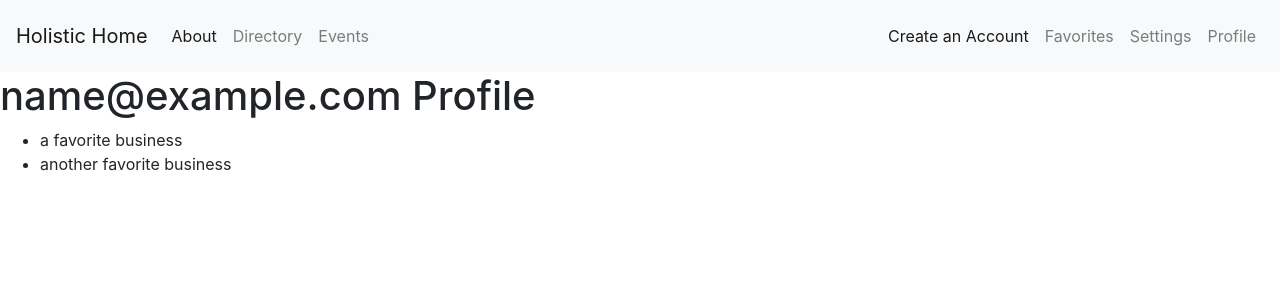
After one commit to beccasteinke/HB-Project, a Flask app: page /profile in a window 1280 px wide. The commit adds this page. Shown: the top 300 px of the page. Run offline with Flask 2, Linux system fonts and the light colour scheme; the visitor is signed in with stand-in values (Sample User, id 1); data comes from the database, SQL or seed files in the repository; some libraries are stand-ins or nearby versions.

Commit message:
all of a single day's work

```diff
--- a/crud.py
+++ b/crud.py
@@ -1,6 +1,6 @@
 """CRUD operations"""
 
-from model import db, User, Business, Service, Event, connect_to_db
+from model import db, User, Business, Service, Event, UserBus, connect_to_db
 
 def create_user(fname, lname, email, password, tel):
     """Create and return a new user"""
@@ -20,6 +20,11 @@ def get_user_by_email(email):
     """Return a user by email"""
 
     return User.query.filter(User.email == email).first()
+
+def get_user_by_id(user_id):
+    """Return a user by user_id"""
+
+    return User.query.filter(User.user_id == user_id).first()
 
 def check_user_login_info(email, password):
     """check if the users email and password match in the database"""
@@ -86,6 +91,43 @@ def get_events():
 
     return Event.query.all()
 
+def create_userbus(user, business):
+    """add a user's favorite business to their profile"""
+
+    userbus = UserBus(user=user, business=business)
+
+    db.session.add(userbus)
+    db.session.commit()
+
+    return userbus
+
+# def add_fav_bus(user_id, bus_id):
+
+    # in server user_id = session.get("user_id")
+    # bus_id linked to bus page?
+    # fave_bus = UserBus()
+
+def get_bus_by_user_id(user_id):
+    """find bus_name from bus_id's connected to user accounts"""
+
+    bus_ids = db.session.query(UserBus.bus_id).filter_by(user_id=user_id)
+
+    faves_list = []
+    for bus in bus_ids:
+        faves_list.append(db.session.query(Business.bus_name).filter_by(bus_id=bus.bus_id).all())
+
+    remove_content = ["[", "(", "]", ")", "',", "'"]
+    faves_str = repr(faves_list)
+
+    for content in remove_content:
+        faves_str = faves_str.replace(content, '')
+    joined_faves = faves_str.split(",")
+
+    return joined_faves
+
+# [[('Norton Fitness',)], [('Wise Nutrition',)], [('Ronald Reiki',)]]
+
+
 # def create_user_bus(user, business):
     # userbus = UserBus(user=user, business=business)
 
--- a/server.py
+++ b/server.py
@@ -31,7 +31,9 @@ def add_user():
 @app.route('/directory')
 def all_businesses():
     """View all businesses"""
-
+    user_id = session.get("user_id")
+    flash(user_id)
+    # bus_id = need to get bus
     all_bus = crud.get_businesses()
 
     return render_template('all_businesses.html', all_bus=all_bus)
@@ -61,14 +63,6 @@ def login_user():
     else:
         flash('Login info is incorrect, try again.')
         return redirect('/signin')
-        # return render_template('register-form.html')
-        # fname = request.form['fname']
-        # lname = request.form['lname']
-        # email = request.form['email']
-        # password = request.form['password']
-        # tel = request.form['tel']
-        # crud.create_user(email, password, fname, lname, tel)
-        # flash('Account created! Please log in')
 
 
 @app.route('/user-registration', methods=['POST'])
@@ -88,11 +82,11 @@ def register_user():
         flash('This email already exists. Log in or try again.')
         return redirect('/user-registration')
     else:
-        user = crud.create_user(email, password, fname, lname, tel)
+        user = crud.create_user(fname, lname, email, password, tel)
 
         # add the user to the session:
-        session["user_id"] = user.user_id
-        flash('Account created sucessfully!')
+        # session["user_id"] = user.user_id
+        flash('Account created sucessfully! Please log in')
 
         return render_template('login.html')
 
@@ -113,8 +107,38 @@ def all_evts():
 @app.route('/profile')
 def profile():
     """Show a user's profile"""
+    user_id = session.get("user_id")
 
-    return render_template('user_profile.html')
+    if user_id:
+        user = crud.get_user_by_id(user_id)
+        return render_template('user_profile.html', user=user)
+
+    else:
+        flash('Please sign in')
+        return render_templated('login.html')
+
+@app.route('/user-favorites')
+def show_faves():
+    """show a list of a user's favorited businesses"""
+
+    user_id = session.get("user_id")
+
+    if user_id:
+        user = crud.get_user_by_id(user_id)
+        joined_faves = crud.get_bus_by_user_id(user_id)
+
+        return render_template('favorites.html', user=user, joined_faves=joined_faves)
+
+    else:
+        flash('Please sign in')
+        return render_templated('login.html')
+
+
+    # query into users_buss by id, to get out the bus_id.all()
+    # query to see all of the bus_id's connected with a single user_id
+    # UserBus.bus_id.all()
+    # user.bus_id.all()
+    # take those bus_id's and show the name of the business and link to bus page
 
 
 
--- a/templates/all_businesses.html
+++ b/templates/all_businesses.html
@@ -7,7 +7,7 @@
     <ul>
         {% for business in all_bus %}
             <li>
-                <h4>{{ business.bus_name }} - {{ business.service.name_serv }}</h4>
+                <h4>{{ business.bus_name }} - {{ business.service.name_serv }} ---- <button class="fave-btn" id="{{ business.bus_id }}"><i class="fas fa-heart"></i></button></h4>
                 <h2><a href="/directory/{{ business.bus_id }}">more info</a></h2>
                 <img src="static/jpeg/{{ business.image }}" width="200" height="150">
                 <p>{{ business.description }}</p>
@@ -16,4 +16,5 @@
             </li>
         {% endfor %}
     </ul>
+    <script src="/static/js/user_faves.js"></script>
 {% endblock %}
--- a/templates/base.html
+++ b/templates/base.html
@@ -3,6 +3,10 @@
   <head>
     <meta charset="utf-8">
     <meta name="viewport" content="width=device-width, initial-scale=1">
+    <script
+      src="http://code.jquery.com/jquery-3.5.1.js"
+      integrity="sha256-QWo7LDvxbWT2tbbQ97B53yJnYU3WhH/C8ycbRAkjPDc="
+      crossorigin="anonymous"></script>
 
     <title>
       {% block title %}{% endblock %}
@@ -15,7 +19,11 @@
       <script src="https://code.jquery.com/jquery-3.3.1.slim.min.js" integrity="sha384-q8i/X+965DzO0rT7abK41JStQIAqVgRVzpbzo5smXKp4YfRvH+8abtTE1Pi6jizo" crossorigin="anonymous"></script>
       <script src="https://cdnjs.cloudflare.com/ajax/libs/popper.js/1.14.3/umd/popper.min.js" integrity="sha384-ZMP7rVo3mIykV+2+9J3UJ46jBk0WLaUAdn689aCwoqbBJiSnjAK/l8WvCWPIPm49" crossorigin="anonymous"></script>
 
+      <!-- Load Font Awesome -->
+      <link rel="stylesheet" href="https://use.fontawesome.com/releases/v5.0.11/css/all.css">
+
       <!-- TODO: Load our stylesheet -->
+
 
   </head>
   <body>
@@ -47,10 +55,10 @@
         <span class="navbar-text">
           <ul class="navbar-nav mr-auto">
             <li class="nav-item active">
-              <a class="nav-link" href="/register">Create an Account</a>
+              <a class="nav-link" href="/add-user">Create an Account</a>
             </li>
             <li class="nav-item">
-              <a class="nav-link" href="#">Favorites</a>
+              <a class="nav-link" href="/user-favorites">Favorites</a>
             </li>
             <li class="nav-item">
               <a class="nav-link" href="#">Settings</a>
@@ -62,6 +70,7 @@
         </span>
       </div>
     </nav>
+    <script src="http://code.jquery.com/jquery.js"></script>
     {% block body %}{% endblock %}
     {% block after_body %}{% endblock %}
 
--- a/templates/login.html
+++ b/templates/login.html
@@ -18,6 +18,6 @@
         <input type="submit" name="login">
     </p>
 </form>
-<p>Not registered? <a href="/add-user">Create an account</a></p>
+<p>Not registered? <a href="/user-registration">Create an account</a></p>
 
 {% endblock %}
--- /dev/null
+++ b/templates/user_profile.html
@@ -0,0 +1,12 @@
+{% extends 'base.html' %}
+{% block title %}All Events{% endblock %}
+
+{% block body %}
+    <h1>{{ user.email }} Profile</h1>
+
+    <ul>
+        <li>a favorite business</li>
+        <li>another favorite business</li>
+    </ul>
+
+{% endblock %}
```
Also changed, not shown: model.py (+12 -11 lines), seed_database.py (+33 -12 lines), static/js/user_faves.js (added, +44 -0 lines), templates/favorites.html (added, +16 -0 lines), templates/homepage.html (+10 -6 lines), templates/register-form.html (+4 -4 lines), templates/profile.html (added).
